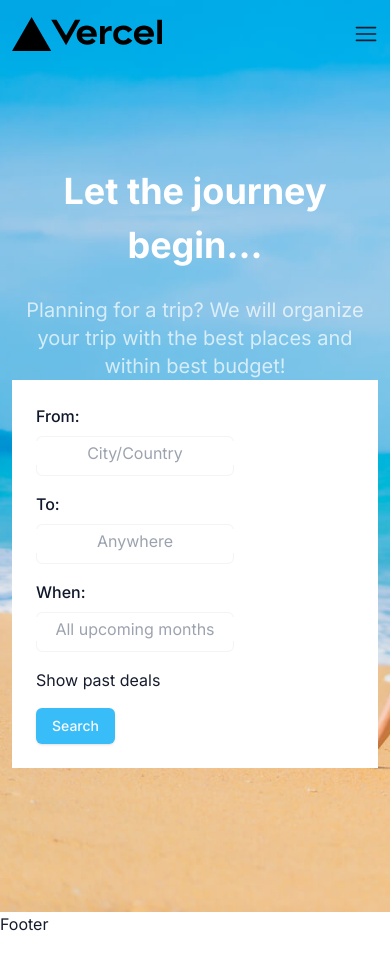
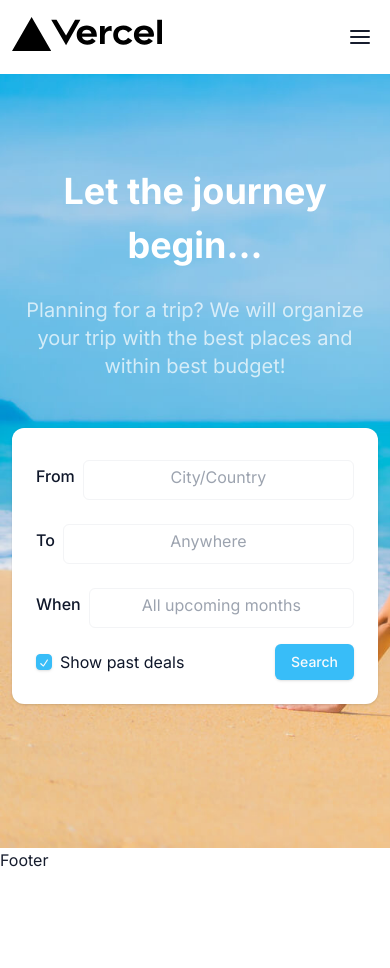
Before and after one commit to tamtranjs/lathabird, a Next.js app: page / in a window 390 px wide. Shown: the top 968 px of the page. Built offline with nearby package versions, Linux system fonts and the light colour scheme.

Commit message:
+ update dropdown menu

```diff
--- a/app/(common)/(home)/page.tsx
+++ b/app/(common)/(home)/page.tsx
@@ -7,12 +7,11 @@
       <div className="home-background bg-gray-100 md:pt-48 md:pb-36 py-36">
         {/* <div className="hidden sm:block"><Tagline /></div> */}
         <div className="wrapper">
-          <div className="text-center">
+          <div className="text-center mb-12">
             <h1 className="font-bold text-white lg:leading-normal leading-normal text-4xl lg:text-6xl mb-6 mt-5">Let the journey begin...</h1>
             <p className="text-white/70 text-xl max-w-xl mx-auto">Planning for a trip? We will organize your trip with the best places and within best budget!</p>
           </div>
-
-          <div className="bg-white p-6">
+          <div className="p-6 bg-white dark:bg-slate-900 rounded-xl shadow dark:shadow-gray-700">
             <SearchForm />
           </div>
         </div>
--- a/components/elements/SearchBox/SearchForm.tsx
+++ b/components/elements/SearchBox/SearchForm.tsx
@@ -4,6 +4,7 @@
 import type { FieldValues } from "react-hook-form";
 
 import { Button } from "@/components/ui/button";
+import { Checkbox } from "@/components/ui/checkbox";
 import SearchBox from "@/components/elements/SearchBox/SearchBox";
 import { CityList } from "@/lib/data";
 import { generateMonthYearList } from "@/lib/utils";
@@ -17,7 +18,14 @@
     reset,
     getValues,
     setValue,
-  } = useForm()
+  } = useForm({
+    defaultValues: {
+      fromPlace: "",
+      toPlace: "",
+      monthYear: "",
+      showPastDeal: true,
+    }
+  })
 
   const onSubmit = async (data: FieldValues) => {
     console.log(data);
@@ -26,11 +34,11 @@
 
   return (
     <form onSubmit={handleSubmit(onSubmit)}
-      className="grid lg:grid-cols-5 md:grid-cols-2 grid-cols-1 gap-4"
+      className="grid lg:grid-cols-4 md:grid-cols-2 grid-cols-1 gap-4"
     >
-      <div>
-        <label htmlFor="fromPlace" className="form-label font-medium text-slate-900 dark:text-white">From:</label>
-        <div className="w-[198px] mt-2">
+      <div className="flex items-center space-x-2">
+        <label htmlFor="fromPlace" className="form-label font-medium text-slate-900 dark:text-white">From</label>
+        <div className="w-full mt-2">
           <input
             type="text"
             className="hidden"
@@ -48,9 +56,9 @@
           {errors.fromPlace && <p className="text-red-500 mt-2">{`${errors.fromPlace.message}`}</p>}
         </div>
       </div>
-      <div>
-        <label htmlFor="toPlace" className="form-label font-medium text-slate-900 dark:text-white">To:</label>
-        <div className="w-[198px] mt-2">
+      <div className="flex items-center space-x-2">
+        <label htmlFor="toPlace" className="form-label font-medium text-slate-900 dark:text-white">To</label>
+        <div className="w-full mt-2">
           <input
             type="text"
             className="hidden"
@@ -65,9 +73,9 @@
           </div>
         </div>
       </div>
-      <div>
-        <label htmlFor="monthYear" className="form-label font-medium text-slate-900 dark:text-white">When:</label>
-        <div className="w-[198px] mt-2">
+      <div className="flex items-center space-x-2">
+        <label htmlFor="monthYear" className="form-label font-medium text-slate-900 dark:text-white">When</label>
+        <div className="w-full mt-2">
           <input
             type="text"
             className="hidden"
@@ -83,11 +91,19 @@
           </div>
         </div>
       </div>
-      <div>Show past deals</div>
-      <div><Button type="submit" disabled={isSubmitting}>Search</Button></div>
-
-
-
+      <div className="flex justify-between items-center space-x-2">
+        <div className="flex items-center space-x-2">
+          <Checkbox id="show-pass-deal"
+            {...register("showPastDeal")}
+            defaultChecked={true}
+            onCheckedChange={(value: boolean) => {
+              setValue("showPastDeal", value)}
+            }
+          />
+          <label htmlFor="show-pass-deal" className="select-none text-slate-900 dark:text-white">Show past deals</label>
+        </div>
+        <div><Button type="submit" disabled={isSubmitting}>Search</Button></div>
+      </div>
     </form>
   )
 }
--- a/components/layouts/Header.tsx
+++ b/components/layouts/Header.tsx
@@ -4,6 +4,17 @@
 import Link from "next/link";
 import { HamburgerMenuIcon } from "@radix-ui/react-icons";
 import { useState, useEffect } from "react";
+import { FiMenu, FiX } from "react-icons/fi"
+
+import { Button } from "@/components/ui/button";
+import {
+  DropdownMenu,
+  DropdownMenuContent,
+  DropdownMenuItem,
+  DropdownMenuLabel,
+  DropdownMenuSeparator,
+  DropdownMenuTrigger,
+} from "@/components/ui/dropdown-menu"
 
 const menuItems = [
   {
@@ -39,6 +50,7 @@
 export default function Header() {
 
   const [isScrolled, setScrolled] = useState(false);
+  const [isMenuOpen, setMenuOpen] = useState(false);
 
   const checkScrollTop = () => {
     if (!isScrolled && window.scrollY > 48) {
@@ -54,22 +66,40 @@
   }, [isScrolled]);
 
   const renderMenu = () => {
-
-
     return menuItems.map((item, index) => (
       <li key={index}>
         <Link href={item.url} className={`${isScrolled ? "text-gray-950 hover:text-blue-400" : "text-[#ffffff80] hover:text-white"} font-medium`}>
           {item.title}
         </Link>
-        </li>
+      </li>
     ));
+  }
+
+  const renderMenuMobile = () => {
+    return (
+      <DropdownMenu onOpenChange={() => {setMenuOpen(!isMenuOpen)}}>
+        <DropdownMenuTrigger asChild>
+          <Button variant="ghost" size="icon">
+            {isMenuOpen ? <FiX className="w-6 h-auto" /> : <FiMenu className="w-6 h-auto" />}
+          </Button>
+        </DropdownMenuTrigger>
+        <DropdownMenuContent side="bottom" align="end" className="w-screen">
+          {
+            menuItems.map((item, index) => (
+              <DropdownMenuItem key={index}>
+                <Link href={item.url}>{item.title}</Link>
+              </DropdownMenuItem>
+            ))
+          }
+        </DropdownMenuContent>
+      </DropdownMenu>
+    )
   }
 
   return (
     <header
-      className={`${isScrolled ? "bg-[#fffc]" : "bg-[#ffffff00]"} w-full fixed top-0 z-50`}
-      // className="bg-gray-500 w-full "
-      >
+      className={`${isScrolled ? "bg-[#fffc]" : "bg-white min-[991px]:bg-[#ffffff00]"} w-full fixed top-0 z-50`}
+    >
       <div className="max-w-[1140px] mx-auto h-[74px] flex items-center wrapper">
         <div className="flex-1">
           <Link href="/" className="inline-block">
@@ -82,53 +112,15 @@
             />
           </Link>
         </div>
-        <div className="lg:hidden">
-          <button>
-            <HamburgerMenuIcon className="w-6 h-auto"/>
-          </button>
+        <div className="min-[991px]:hidden">
+          {renderMenuMobile()}
         </div>
-        <div className="hidden lg:block">
+        <div className="hidden min-[991px]:block">
           <nav>
             <ul className="flex gap-12">
               {renderMenu()}
-              {/* <li>
-                <Link href="/flights" className="text-gray-950 hover:text-blue-400 font-medium">
-                  Flights
-                </Link>
-              </li>
-              <li>
-                <Link href="/hotels" className="text-gray-950 hover:text-blue-400 font-medium">
-                  Hotels
-                </Link>
-              </li>
-              <li>
-                <Link href="/tours" className="text-gray-950 hover:text-blue-400 font-medium">
-                  Tours
-                </Link>
-              </li>
-              <li>
-                <Link href="/visa" className="text-gray-950 hover:text-blue-400 font-medium">
-                  Visa
-                </Link>
-              </li>
-              <li>
-                <Link href="/alerts" className="text-gray-950 hover:text-blue-400 font-medium">
-                  Alerts
-                </Link>
-              </li>
-              <li>
-                <Link href="/blogs" className="text-gray-950 hover:text-blue-400 font-medium">
-                  Blogs
-                </Link>
-              </li>
-              <li>
-                <Link href="/travel-photos" className="text-gray-950 hover:text-blue-400 font-medium">
-                  Travel Photos
-                </Link>
-              </li> */}
             </ul>
           </nav>
-
         </div>
       </div>
     </header>
--- /dev/null
+++ b/components/ui/dropdown-menu.tsx
@@ -0,0 +1,205 @@
+"use client"
+
+import * as React from "react"
+import * as DropdownMenuPrimitive from "@radix-ui/react-dropdown-menu"
+import {
+  CheckIcon,
+  ChevronRightIcon,
+  DotFilledIcon,
+} from "@radix-ui/react-icons"
+
+import { cn } from "@/lib/utils"
+
+const DropdownMenu = DropdownMenuPrimitive.Root
+
+const DropdownMenuTrigger = DropdownMenuPrimitive.Trigger
+
+const DropdownMenuGroup = DropdownMenuPrimitive.Group
+
+const DropdownMenuPortal = DropdownMenuPrimitive.Portal
+
+const DropdownMenuSub = DropdownMenuPrimitive.Sub
+
+const DropdownMenuRadioGroup = DropdownMenuPrimitive.RadioGroup
+
+const DropdownMenuSubTrigger = React.forwardRef<
+  React.ElementRef<typeof DropdownMenuPrimitive.SubTrigger>,
+  React.ComponentPropsWithoutRef<typeof DropdownMenuPrimitive.SubTrigger> & {
+    inset?: boolean
+  }
+>(({ className, inset, children, ...props }, ref) => (
+  <DropdownMenuPrimitive.SubTrigger
+    ref={ref}
+    className={cn(
+      "flex cursor-default select-none items-center rounded-sm px-2 py-1.5 text-sm outline-none focus:bg-accent data-[state=open]:bg-accent",
+      inset && "pl-8",
+      className
+    )}
+    {...props}
+  >
+    {children}
+    <ChevronRightIcon className="ml-auto h-4 w-4" />
+  </DropdownMenuPrimitive.SubTrigger>
+))
+DropdownMenuSubTrigger.displayName =
+  DropdownMenuPrimitive.SubTrigger.displayName
+
+const DropdownMenuSubContent = React.forwardRef<
+  React.ElementRef<typeof DropdownMenuPrimitive.SubContent>,
+  React.ComponentPropsWithoutRef<typeof DropdownMenuPrimitive.SubContent>
+>(({ className, ...props }, ref) => (
+  <DropdownMenuPrimitive.SubContent
+    ref={ref}
+    className={cn(
+      "z-50 min-w-[8rem] overflow-hidden rounded-md border bg-popover p-1 text-popover-foreground shadow-lg data-[state=open]:animate-in data-[state=closed]:animate-out data-[state=closed]:fade-out-0 data-[state=open]:fade-in-0 data-[state=closed]:zoom-out-95 data-[state=open]:zoom-in-95 data-[side=bottom]:slide-in-from-top-2 data-[side=left]:slide-in-from-right-2 data-[side=right]:slide-in-from-left-2 data-[side=top]:slide-in-from-bottom-2",
+      className
+    )}
+    {...props}
+  />
+))
+DropdownMenuSubContent.displayName =
+  DropdownMenuPrimitive.SubContent.displayName
+
+const DropdownMenuContent = React.forwardRef<
+  React.ElementRef<typeof DropdownMenuPrimitive.Content>,
+  React.ComponentPropsWithoutRef<typeof DropdownMenuPrimitive.Content>
+>(({ className, sideOffset = 4, ...props }, ref) => (
+  <DropdownMenuPrimitive.Portal>
+    <DropdownMenuPrimitive.Content
+      ref={ref}
+      sideOffset={sideOffset}
+      className={cn(
+        "z-50 min-w-[8rem] overflow-hidden rounded-md border bg-popover p-1 text-popover-foreground shadow-md",
+        "data-[state=open]:animate-in data-[state=closed]:animate-out data-[state=closed]:fade-out-0 data-[state=open]:fade-in-0 data-[state=closed]:zoom-out-95 data-[state=open]:zoom-in-95 data-[side=bottom]:slide-in-from-top-2 data-[side=left]:slide-in-from-right-2 data-[side=right]:slide-in-from-left-2 data-[side=top]:slide-in-from-bottom-2",
+        className
+      )}
+      {...props}
+    />
+  </DropdownMenuPrimitive.Portal>
+))
+DropdownMenuContent.displayName = DropdownMenuPrimitive.Content.displayName
+
+const DropdownMenuItem = React.forwardRef<
+  React.ElementRef<typeof DropdownMenuPrimitive.Item>,
+  React.ComponentPropsWithoutRef<typeof DropdownMenuPrimitive.Item> & {
+    inset?: boolean
+  }
+>(({ className, inset, ...props }, ref) => (
+  <DropdownMenuPrimitive.Item
+    ref={ref}
+    className={cn(
+      "relative flex cursor-default select-none items-center rounded-sm px-2 py-1.5 text-sm outline-none transition-colors focus:bg-accent focus:text-accent-foreground data-[disabled]:pointer-events-none data-[disabled]:opacity-50",
+      inset && "pl-8",
+      className
+    )}
+    {...props}
+  />
+))
+DropdownMenuItem.displayName = DropdownMenuPrimitive.Item.displayName
+
+const DropdownMenuCheckboxItem = React.forwardRef<
+  React.ElementRef<typeof DropdownMenuPrimitive.CheckboxItem>,
+  React.ComponentPropsWithoutRef<typeof DropdownMenuPrimitive.CheckboxItem>
+>(({ className, children, checked, ...props }, ref) => (
+  <DropdownMenuPrimitive.CheckboxItem
+    ref={ref}
+    className={cn(
+      "relative flex cursor-default select-none items-center rounded-sm py-1.5 pl-8 pr-2 text-sm outline-none transition-colors focus:bg-accent focus:text-accent-foreground data-[disabled]:pointer-events-none data-[disabled]:opacity-50",
+      className
+    )}
+    checked={checked}
+    {...props}
+  >
+    <span className="absolute left-2 flex h-3.5 w-3.5 items-center justify-center">
+      <DropdownMenuPrimitive.ItemIndicator>
+        <CheckIcon className="h-4 w-4" />
+      </DropdownMenuPrimitive.ItemIndicator>
+    </span>
+    {children}
+  </DropdownMenuPrimitive.CheckboxItem>
+))
+DropdownMenuCheckboxItem.displayName =
+  DropdownMenuPrimitive.CheckboxItem.displayName
+
+const DropdownMenuRadioItem = React.forwardRef<
+  React.ElementRef<typeof DropdownMenuPrimitive.RadioItem>,
+  React.ComponentPropsWithoutRef<typeof DropdownMenuPrimitive.RadioItem>
+>(({ className, children, ...props }, ref) => (
+  <DropdownMenuPrimitive.RadioItem
+    ref={ref}
+    className={cn(
+      "relative flex cursor-default select-none items-center rounded-sm py-1.5 pl-8 pr-2 text-sm outline-none transition-colors focus:bg-accent focus:text-accent-foreground data-[disabled]:pointer-events-none data-[disabled]:opacity-50",
+      className
+    )}
+    {...props}
+  >
+    <span className="absolute left-2 flex h-3.5 w-3.5 items-center justify-center">
+      <DropdownMenuPrimitive.ItemIndicator>
+        <DotFilledIcon className="h-4 w-4 fill-current" />
+      </DropdownMenuPrimitive.ItemIndicator>
+    </span>
+    {children}
+  </DropdownMenuPrimitive.RadioItem>
+))
+DropdownMenuRadioItem.displayName = DropdownMenuPrimitive.RadioItem.displayName
+
+const DropdownMenuLabel = React.forwardRef<
+  React.ElementRef<typeof DropdownMenuPrimitive.Label>,
+  React.ComponentPropsWithoutRef<typeof DropdownMenuPrimitive.Label> & {
+    inset?: boolean
+  }
+>(({ className, inset, ...props }, ref) => (
+  <DropdownMenuPrimitive.Label
+    ref={ref}
+    className={cn(
+      "px-2 py-1.5 text-sm font-semibold",
+      inset && "pl-8",
+      className
+    )}
+    {...props}
+  />
+))
+DropdownMenuLabel.displayName = DropdownMenuPrimitive.Label.displayName
+
+const DropdownMenuSeparator = React.forwardRef<
+  React.ElementRef<typeof DropdownMenuPrimitive.Separator>,
+  React.ComponentPropsWithoutRef<typeof DropdownMenuPrimitive.Separator>
+>(({ className, ...props }, ref) => (
+  <DropdownMenuPrimitive.Separator
+    ref={ref}
+    className={cn("-mx-1 my-1 h-px bg-muted", className)}
+    {...props}
+  />
+))
+DropdownMenuSeparator.displayName = DropdownMenuPrimitive.Separator.displayName
+
+const DropdownMenuShortcut = ({
+  className,
+  ...props
+}: React.HTMLAttributes<HTMLSpanElement>) => {
+  return (
+    <span
+      className={cn("ml-auto text-xs tracking-widest opacity-60", className)}
+      {...props}
+    />
+  )
+}
+DropdownMenuShortcut.displayName = "DropdownMenuShortcut"
+
+export {
+  DropdownMenu,
+  DropdownMenuTrigger,
+  DropdownMenuContent,
+  DropdownMenuItem,
+  DropdownMenuCheckboxItem,
+  DropdownMenuRadioItem,
+  DropdownMenuLabel,
+  DropdownMenuSeparator,
+  DropdownMenuShortcut,
+  DropdownMenuGroup,
+  DropdownMenuPortal,
+  DropdownMenuSub,
+  DropdownMenuSubContent,
+  DropdownMenuSubTrigger,
+  DropdownMenuRadioGroup,
+}
--- a/package.json
+++ b/package.json
@@ -11,6 +11,7 @@
   "dependencies": {
     "@hookform/resolvers": "^3.4.0",
     "@radix-ui/react-checkbox": "^1.0.4",
+    "@radix-ui/react-dropdown-menu": "^2.0.6",
     "@radix-ui/react-icons": "^1.3.0",
     "@radix-ui/react-label": "^2.0.2",
     "@radix-ui/react-select": "^2.0.0",
```
Also changed, not shown: 1 other file (tests, documents, lock files or other folders).
